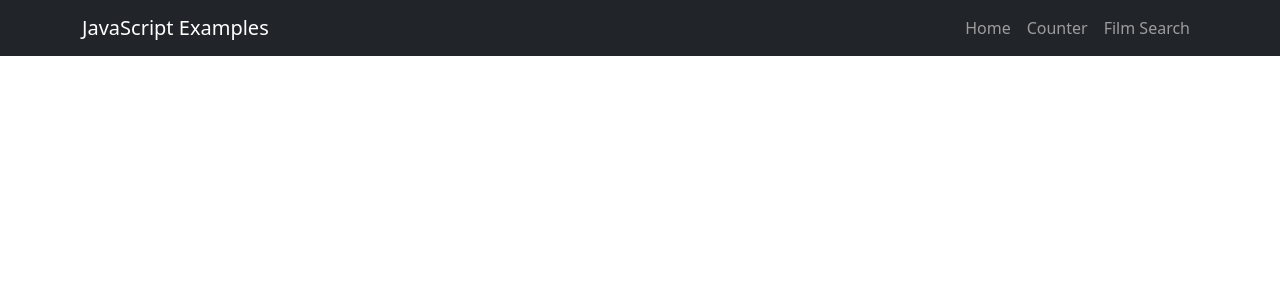
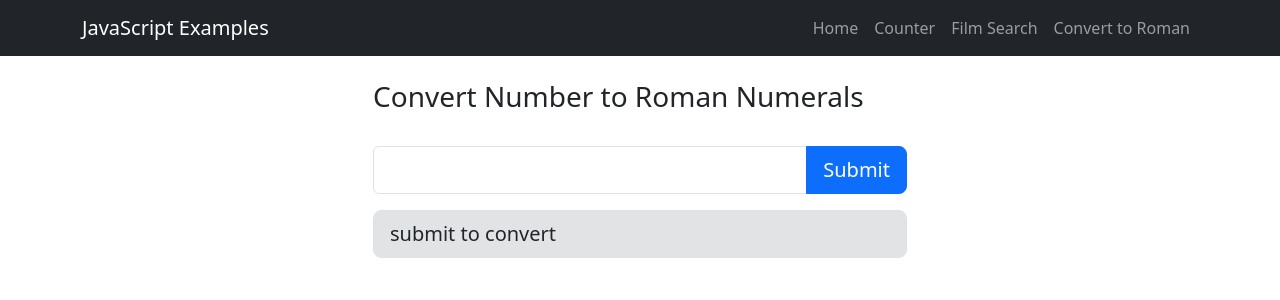
Before and after one commit to coding-james/javascript-learning-and-challenges, a React (Vite) app: page /number-to-roman in a window 1280 px wide. Shown: the top 300 px of the page. Built offline with nearby package versions, Linux system fonts and the light colour scheme.

Commit message:
feat: FrontEnd - Number to Roman Numerals

```diff
--- a/src/App.jsx
+++ b/src/App.jsx
@@ -5,6 +5,7 @@ import Home from './components/Home.jsx';
 import Counter from './components/Counter.jsx';
 import { FilmSearch } from './components/FilmSearch.jsx';
 import { FilmDetail } from './components/FilmDetail.jsx';
+import { NumberToRoman } from './components/NumberToRoman.jsx';
 
 function App() {
   return (
@@ -23,6 +24,9 @@ function App() {
             <Nav.Item>
               <Link to="/film-search" className="nav-link">Film Search</Link>
             </Nav.Item>
+            <Nav.Item>
+              <Link to="/number-to-roman" className="nav-link">Convert to Roman</Link>
+            </Nav.Item>
           </Nav>
         </Container>
       </Navbar>
@@ -36,6 +40,7 @@ function App() {
                 <Route path="/counter" element={<Counter />} />
                 <Route path="/film-search" element={<FilmSearch />} />
                 <Route path="/film/:imdbID" element={<FilmDetail />} />
+                <Route path="/number-to-roman" element={<NumberToRoman />} />
               </Routes>
             </div>
           </Col>
--- a/src/components/Home.jsx
+++ b/src/components/Home.jsx
@@ -24,6 +24,9 @@ export default function Home() {
                     <Link to="/film-search" className="container col-3 rounded border border-secondary-subtle bg-success text-light shadow link-light">
                         <h3>Film Search</h3>
                     </Link>
+                    <Link to="/number-to-roman" className="container col-3 rounded border border-secondary-subtle bg-success text-light shadow link-light">
+                        <h3>Number to Roman Numerals</h3>
+                    </Link>
                 </div>
             </Container>
         </>
--- /dev/null
+++ b/src/components/NumberToRoman.jsx
@@ -0,0 +1,36 @@
+import { React, useState } from 'react';
+import Button from 'react-bootstrap/Button';
+import Form from 'react-bootstrap/Form';
+import Container from 'react-bootstrap/Container';
+import InputGroup from 'react-bootstrap/InputGroup';
+import RomanNumerals from "./challenges/Codewars/6 kyu/roman_no_enconder.js"
+
+export const NumberToRoman = () => {
+
+    const [input, setInput] = useState("submit your number to convert");
+    const [result, setResult] = useState("submit to convert");
+
+    const Generate = (e) => {
+        e.preventDefault();
+        setResult(RomanNumerals(input));
+    };
+
+    return (
+        <Container className="w-50">
+            <br />
+            <h3>Convert Number to Roman Numerals</h3>
+            <br />
+
+            <InputGroup className="mb-3">
+                    <Form.Control type="number" value={input} className="form-control" onChange={(e) => setInput(e.target.value)} />
+                    <Button size="lg" onClick={Generate}> Submit </Button>
+            </InputGroup>
+
+            <Form>
+                <Form.Group className="mb-3">
+                    <Form.Control size="lg" readOnly type="text" value={result} className="form-control bg-secondary-subtle"></Form.Control>
+                </Form.Group>
+            </Form>
+        </Container>
+    )
+}
```
